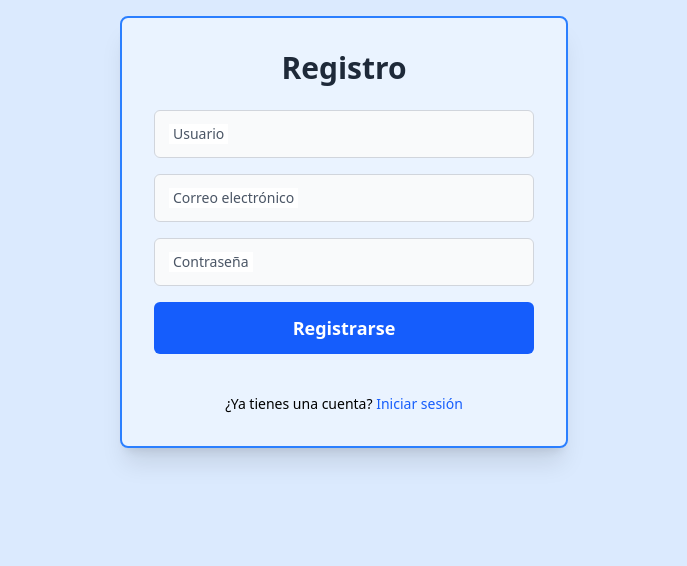
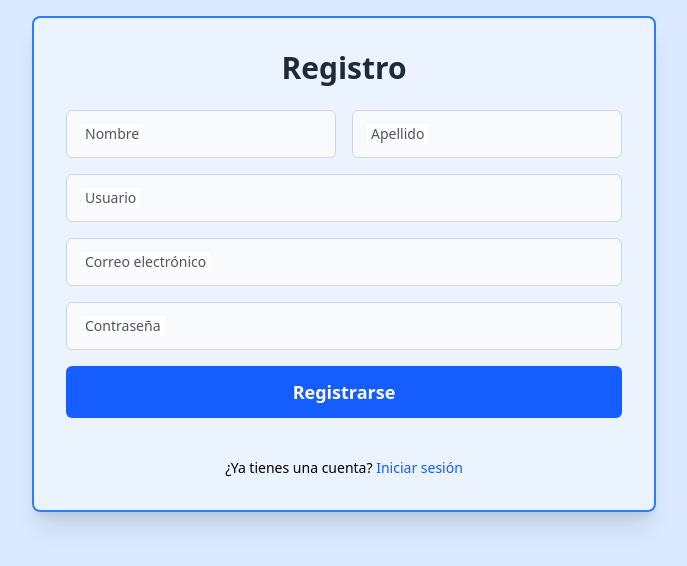
Before and after one commit to jonathan1173/really-nicaragua-2025, a Django app: page /users/register in a window 1280 px wide. Shown: the part 64-630 px from the top of the page, without its empty margins (296-983 px from the left). Run offline with Django 5.2, Linux system fonts and the light colour scheme.

Commit message:
agregando nombre y apellido a registro

```diff
--- a/users/forms.py
+++ b/users/forms.py
@@ -6,7 +6,7 @@ class UserForm(forms.ModelForm):
 
     class Meta:
         model = CustomUser
-        fields = ['username', 'email', 'password']
+        fields = ['username', 'email', 'password', 'name', 'last_name']
 
     def clean_username(self):
         username = self.cleaned_data.get('username')
@@ -22,7 +22,10 @@ class UserForm(forms.ModelForm):
 
     def clean(self):
         cleaned_data = super().clean()
-        self.instance.clean()
+        for field in self.Meta.fields:
+            value = cleaned_data.get(field)
+            if value in [None, '']:
+                self.add_error(field, f'El campo {field} no puede estar vacío.')
         return cleaned_data
 
     def save(self, commit=True):
--- a/users/models.py
+++ b/users/models.py
@@ -3,8 +3,11 @@ from django.contrib.auth.models import AbstractUser
 from django.core.validators import validate_email
 from django.core.exceptions import ValidationError
 
+
 # Create your models here.
 class CustomUser(AbstractUser):
+    name = models.CharField(max_length=30)
+    last_name = models.CharField(max_length=30)
     email = models.EmailField(unique=True, validators=[validate_email])
     is_google_account = models.BooleanField(default=False)
     profile_img = models.URLField(blank=True, null=True)
--- a/users/templates/users/register.html
+++ b/users/templates/users/register.html
@@ -8,7 +8,8 @@
 {% block content %}
 <section class="flex items-center justify-center p-4">
 
-  <div class="flex flex-col items-center gap-6 p-8 w-full max-w-md rounded-lg border-2 border-blue-500 bg-white/40 shadow-xl">
+  <div
+    class="flex flex-col items-center gap-6 p-8 w-full max-w-1/2 rounded-lg border-2 border-blue-500 bg-white/40 shadow-xl">
 
     <header class="text-center w-full">
       <h1 class="text-3xl font-semibold text-gray-800">Registro</h1>
@@ -18,6 +19,38 @@
 
     <form method="post" class="flex flex-col gap-4 w-full">
       {% csrf_token %}
+
+      <div class="flex  gap-4 w-full">
+        <div class="flex gap-4 w-full">
+          <!-- name -->
+          <div class="relative w-1/2">
+            <input type="text" name="name" id="name"
+              class="peer w-full h-12 px-4 bg-gray-50 text-gray-800 border border-gray-300 rounded-md placeholder-transparent focus:border-blue-500 focus:outline-none focus:ring-2 focus:ring-blue-200"
+              placeholder=" " required>
+            <label for="name"
+              class="absolute top-[14px] left-[15px] bg-white px-1 text-sm text-gray-600 peer-focus:top-[-10px] peer-focus:left-[10px] peer-focus:text-xs peer-focus:text-blue-600 peer-not-placeholder-shown:top-[-10px] peer-not-placeholder-shown:left-[10px] peer-not-placeholder-shown:text-xs peer-not-placeholder-shown:text-blue-600">
+              Nombre
+            </label>
+          </div>
+
+          <!-- last name -->
+          <div class="relative w-1/2">
+            <input type="text" name="last_name" id="last_name"
+              class="peer w-full h-12 px-4 bg-gray-50 text-gray-800 border border-gray-300 rounded-md placeholder-transparent focus:border-blue-500 focus:outline-none focus:ring-2 focus:ring-blue-200"
+              placeholder=" " required>
+            <label for="last_name"
+              class="absolute top-[14px] left-[15px] bg-white px-1 text-sm text-gray-600 peer-focus:top-[-10px] peer-focus:left-[10px] peer-focus:text-xs peer-focus:text-blue-600 peer-not-placeholder-shown:top-[-10px] peer-not-placeholder-shown:left-[10px] peer-not-placeholder-shown:text-xs peer-not-placeholder-shown:text-blue-600">
+              Apellido
+            </label>
+          </div>
+        </div>
+
+
+      </div>
+
+
+
+
 
       <!-- Username -->
       <div class="relative">
@@ -59,7 +92,8 @@
     </form>
 
     <footer class="mt-4 text-center w-full text-sm">
-      <p>¿Ya tienes una cuenta? <a href="{% url 'users-login' %}" class="text-blue-600 hover:underline">Iniciar sesión</a></p>
+      <p>¿Ya tienes una cuenta? <a href="{% url 'users-login' %}" class="text-blue-600 hover:underline">Iniciar
+          sesión</a></p>
     </footer>
 
   </div>
```
Also changed, not shown: db.sqlite3, users/migrations/0002_customuser_name_alter_customuser_last_name.py (added).
